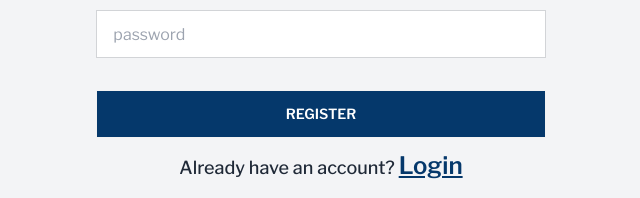
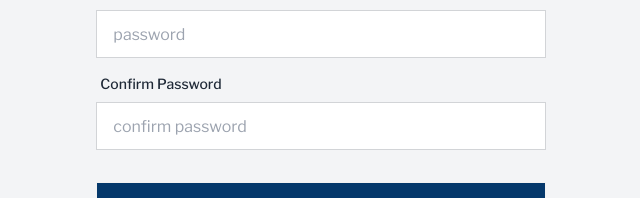
Before and after one commit to searchsakib/blood-aid-client, a React (Vite) app: page /register in a window 1280 px wide. Shown: the part 694-892 px from the top of the page, without its empty margins (319-959 px from the left). Built offline with nearby package versions, Linux system fonts and the light colour scheme; no server answers.

Commit message:
confirm password logic added, status added

```diff
--- a/src/pages/Register/Register.jsx
+++ b/src/pages/Register/Register.jsx
@@ -15,6 +15,10 @@ const Register = () => {
   const [upazila, setUpazila] = useState();
   const [upazilas, setUpazilas] = useState([]);
 
+  // state for password validation
+  const [password, setPassword] = useState('');
+  const [confirmPassword, setConfirmPassword] = useState('');
+
   //for district and upazilla Errors
   const [disError, setDisError] = useState('');
   const [upazilaError, setUpazilaError] = useState('');
@@ -29,10 +33,25 @@ const Register = () => {
     const name = form.get('name');
     const photo = form.get('photo');
     const email = form.get('email');
+    const blood = form.get('blood');
+    const district = form.get('district');
+    const upazila = form.get('upazila');
     const password = form.get('password');
+    const confirmPassword = form.get('confirmPassword');
+    const status = 'active';
 
-    const registeredUserData = { name, photo, email, password };
-    console.log(registeredUserData);
+    const registeredUserData = {
+      name,
+      photo,
+      email,
+      blood,
+      district,
+      upazila,
+      password,
+      confirmPassword,
+      status,
+    };
+    console.log('New User', registeredUserData);
 
     setRegError('');
 
@@ -41,6 +60,7 @@ const Register = () => {
     upazila ? setUpazilaError('') : setUpazilaError('Please choose upazila');
     if (!district || !upazila) return;
 
+    // regex validation
     if (password.length < 6) {
       setRegError('Password should be at least 6 characters or longer');
       return;
@@ -51,6 +71,10 @@ const Register = () => {
       return;
     } else if (!/[#?!@$%^&*-]/.test(password)) {
       setRegError('Your password should have at least one special characters');
+      return;
+    } else if (password !== confirmPassword) {
+      // check if passwords match
+      setRegError('Passwords do not match');
       return;
     }
 
@@ -238,10 +262,30 @@ const Register = () => {
                   type="password"
                   placeholder="password"
                   name="password"
+                  value={password}
+                  onChange={(e) => setPassword(e.target.value)}
                   className="input input-bordered rounded-none"
                   required
                 />
               </div>
+
+              {/* confirm password starts */}
+              <div className="form-control">
+                <label className="label font-medium text-base">
+                  <span className="label-text">Confirm Password</span>
+                </label>
+                <input
+                  type="password"
+                  placeholder="confirm password"
+                  name="confirmPassword"
+                  value={confirmPassword}
+                  onChange={(e) => setConfirmPassword(e.target.value)}
+                  className="input input-bordered rounded-none"
+                  required
+                />
+              </div>
+              {/* confirm password ends */}
+
               <div className="form-control mt-6">
                 <button className="btn bg-[#05386B] text-white hover:text-[#05386B]  hover:bg-blue-50 hover:border-2 hover:border-[#05386B] rounded-none">
                   Register
```
